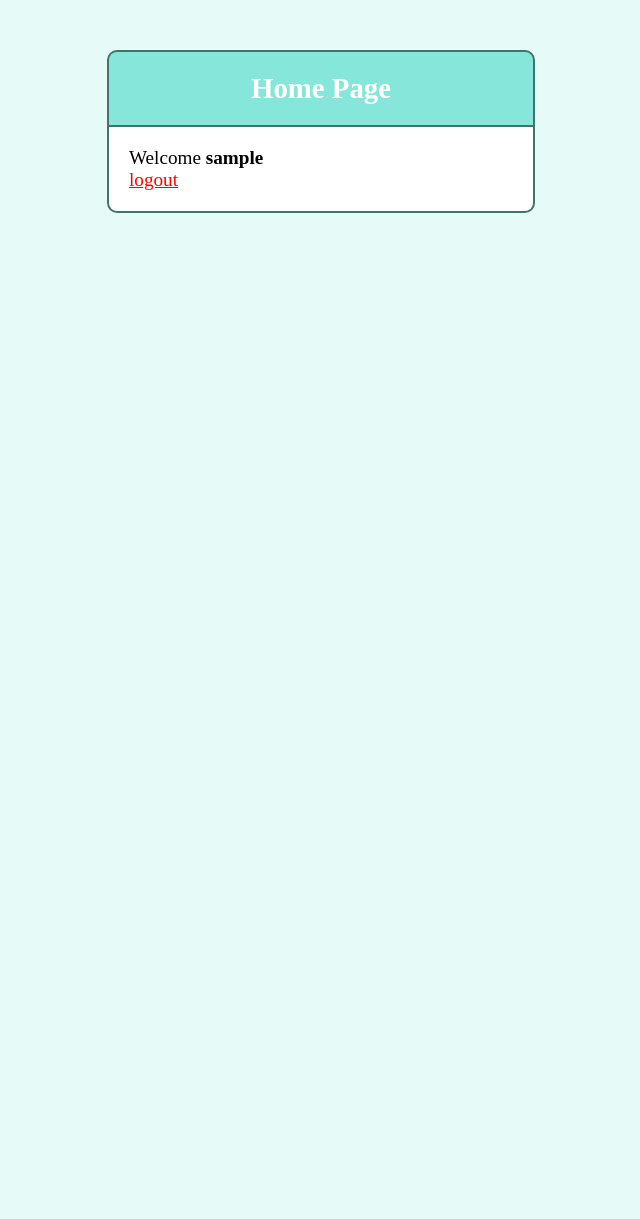
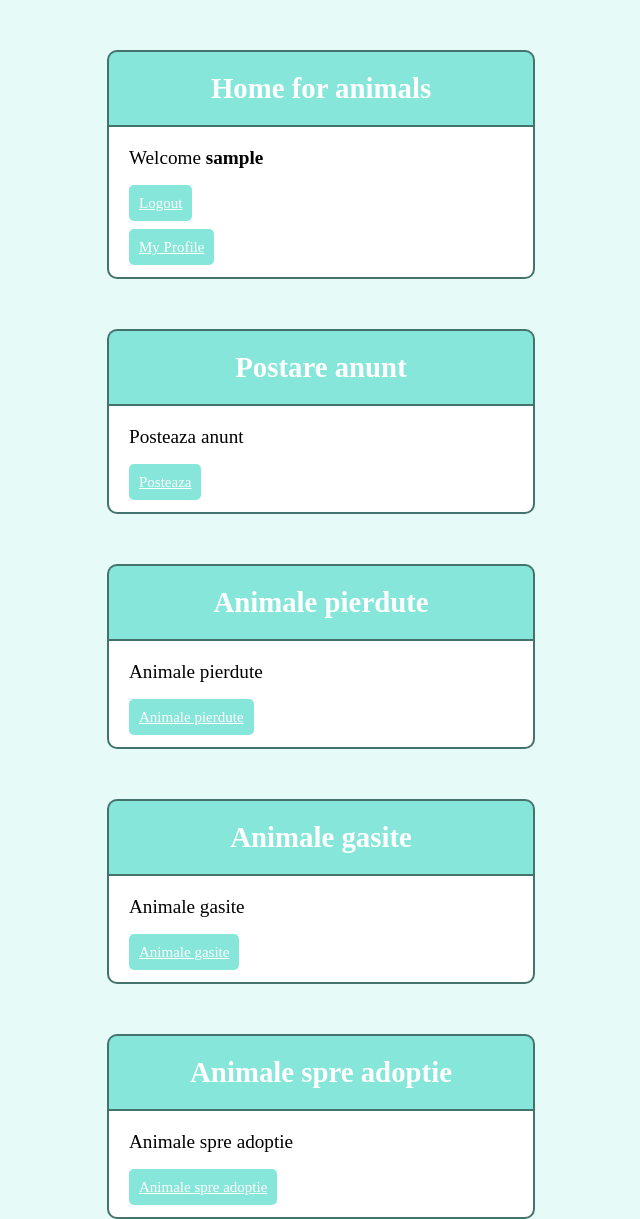
Before and after one commit to andreea-alexuta/ISWproject, a PHP site: page /home.php in a window 1280 px wide. Shown: the whole page, without its empty margins (319-959 px from the left). Before the commit the page ends 213 px from the top, so only its background shows below. Run offline with PHP 8.4, Linux system fonts and the light colour scheme; the visitor is signed in with stand-in values (Sample User, id 1).

Commit message:
Modified Home page to implement navigation

```diff
--- a/home.php
+++ b/home.php
@@ -19,8 +19,9 @@
 </head>
 <body>
 
+<!-- principala -->
 <div class="header">
-	<h2>Home Page</h2>
+	<h2>Home for animals</h2>
 </div>
 <div class="content">
   	<!-- notification message -->
@@ -38,8 +39,55 @@
     <!-- logged in user information -->
     <?php  if (isset($_SESSION['username'])) : ?>
     	<p>Welcome <strong><?php echo $_SESSION['username']; ?></strong></p>
-    	<p> <a href="logout.php" style="color: red;">logout</a> </p>
+		<br>
+		<p><a href="logout.php" class="btn">Logout</a> </p>
+		<br>
+		<p><a href="profile.php" class="btn">My Profile</a> </p>
     <?php endif ?>
+</div>
+
+<!-- postare anunt -->
+<div class="header">
+  	<h2>Postare anunt</h2>
+</div>
+
+<div class="content">
+  	<p>Posteaza anunt</p>
+	<br>
+	<p><a href="choose.php" class="btn">Posteaza</a> </p>
+</div>
+
+<!-- animale pierdute -->
+<div class="header">
+  	<h2>Animale pierdute</h2>
+</div>
+
+<div class="content">
+  	<p>Animale pierdute</p>
+	<br>
+	<p><a href="lost.php" class="btn">Animale pierdute</a> </p>
+</div>
+
+<!-- animale gasite -->
+<div class="header">
+  	<h2>Animale gasite</h2>
+</div>
+
+<div class="content">
+  	<p>Animale gasite</p>
+	<br>
+	<p><a href="found.php" class="btn">Animale gasite</a> </p>
+</div>
+
+<!-- animale spre adoptie -->
+<div class="header">
+  	<h2>Animale spre adoptie</h2>
+</div>
+
+<div class="content">
+  	<p>Animale spre adoptie</p>
+	<br>
+	<p><a href="adopt.php" class="btn">Animale spre adoptie</a> </p>
 </div>
 
 </body>
```
